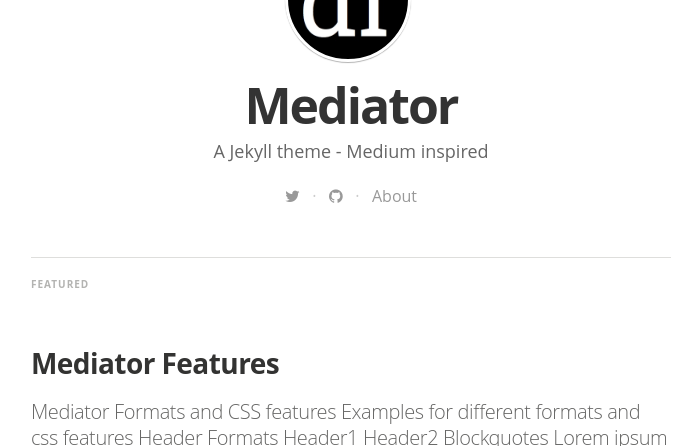
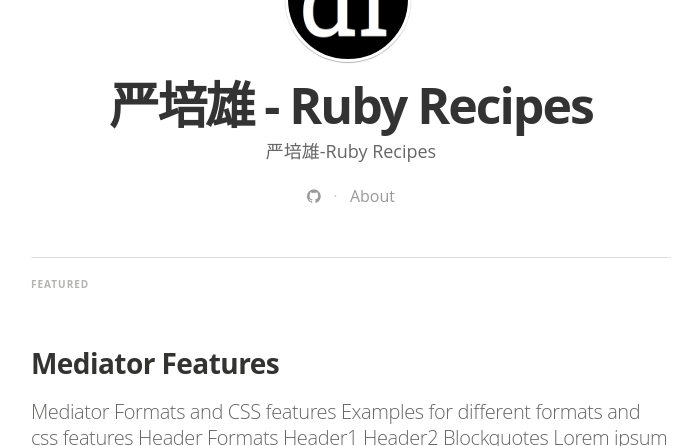
Before and after one commit to rolinyan/ruby_recipes, a Jekyll site: the page built from index.html, in a window 1280 px wide and 900 px high, cut to the strip 454-900 px from the top of the window. Shown: the whole strip, without its empty margins (289-986 px from the left). Built offline with Jekyll 4.4.1, drawn with Linux system fonts in a browser that asks for light colours; nearby versions of some CDN libraries; some web fonts are replaced; Markdown is read by kramdown in place of the engine named in the settings; the list of posts is cut into pages by our own code; some of the changed text lies outside the part shown.

```diff
--- a/_config.yml
+++ b/_config.yml
@@ -3,33 +3,33 @@ markdown: redcarpet
 highlighter: pygments
 
 # Site settings
-title: "Mediator"
+title: "严培雄 - Ruby Recipes"
 description: > # this means to ignore newlines until "email:"
-   A Jekyll theme - Medium inspired
+  严培雄-Ruby Recipes
 
-email: a-mail@mail.mail
+email: rolinyan@qq.com
 #blog logo
 logo: "/assets/images/df_logo.jpg"
 # blog cover
 cover: "/assets/images/cA4aKEIPQrerBnp1yGHv_IMG_9534-3-2.jpg"
 
-name: 'Dirk Fabisch'
-author: 'Dirk Fabisch'
+name: 'Rolin Yan'
+author: 'Rolin Yan'
 author_image: "/assets/images/author.jpg"
 
 paginate:	5
 
-url: "http://myblog.***.***" # the base hostname & protocol for your site
+url: "http://rolinyan.github.io/ruby_recipes/" # the base hostname & protocol for your site
 baseurl: ""
 
 # social icons and sharing options
 social:
-  - icon:	twitter
-    url:	https://twitter.com/dirkfabisch
-    desc: Follow me on twitter
-    share_url: http://twitter.com/share
-    share_title: ?text=
-    share_link: "&amp;url="
+  # - icon:	twitter
+  #   url:	https://twitter.com/dirkfabisch
+  #   desc: Follow me on twitter
+  #   share_url: http://twitter.com/share
+  #   share_title: ?text=
+  #   share_link: "&amp;url="
 
 #  - icon:	facebook
 #    url:	https://facebook.com/???
@@ -39,7 +39,7 @@ social:
 #    share_link: "&amp;u="
 
   - icon:	github
-    url:	https://github.com/dirkfabisch
+    url:	https://github.com/roling
     desc:	Fork me on github
     share_url:
     share_title:
```
Also changed, not shown: about.md (+0 -12 lines).
